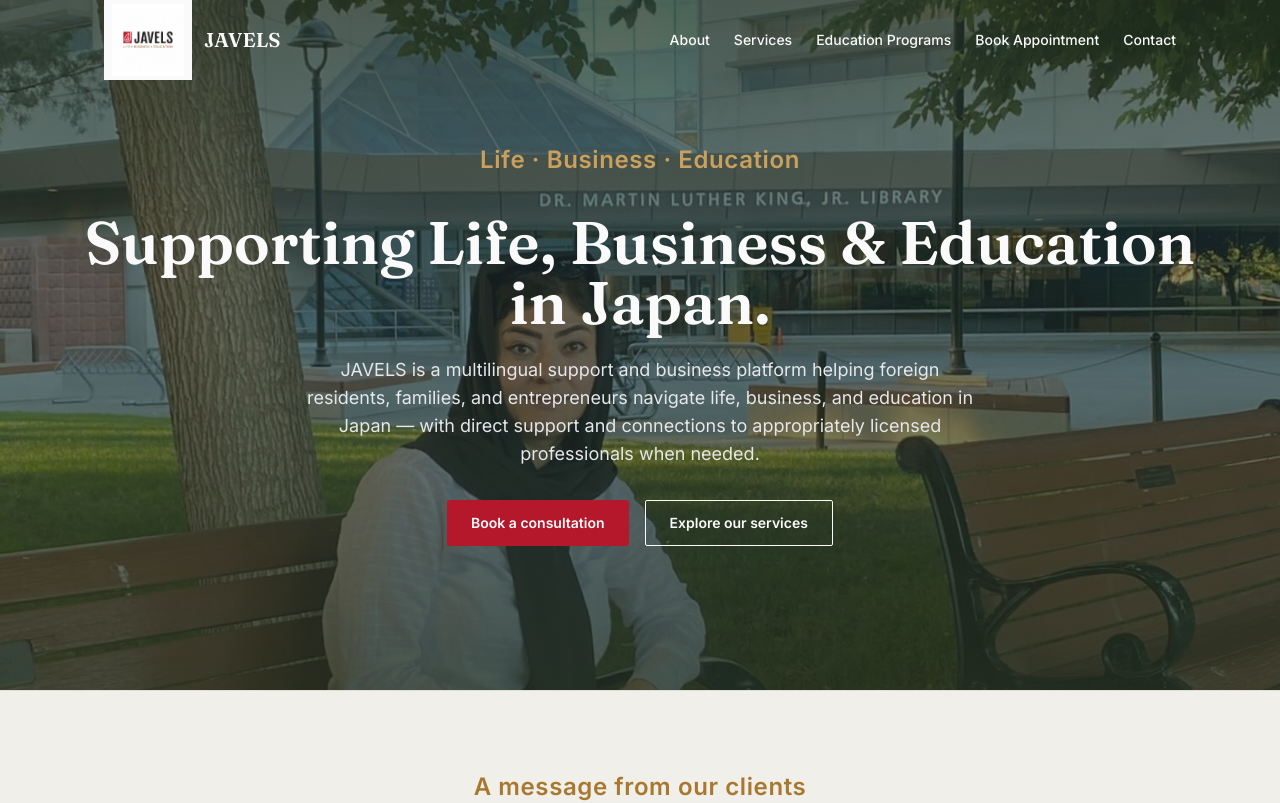
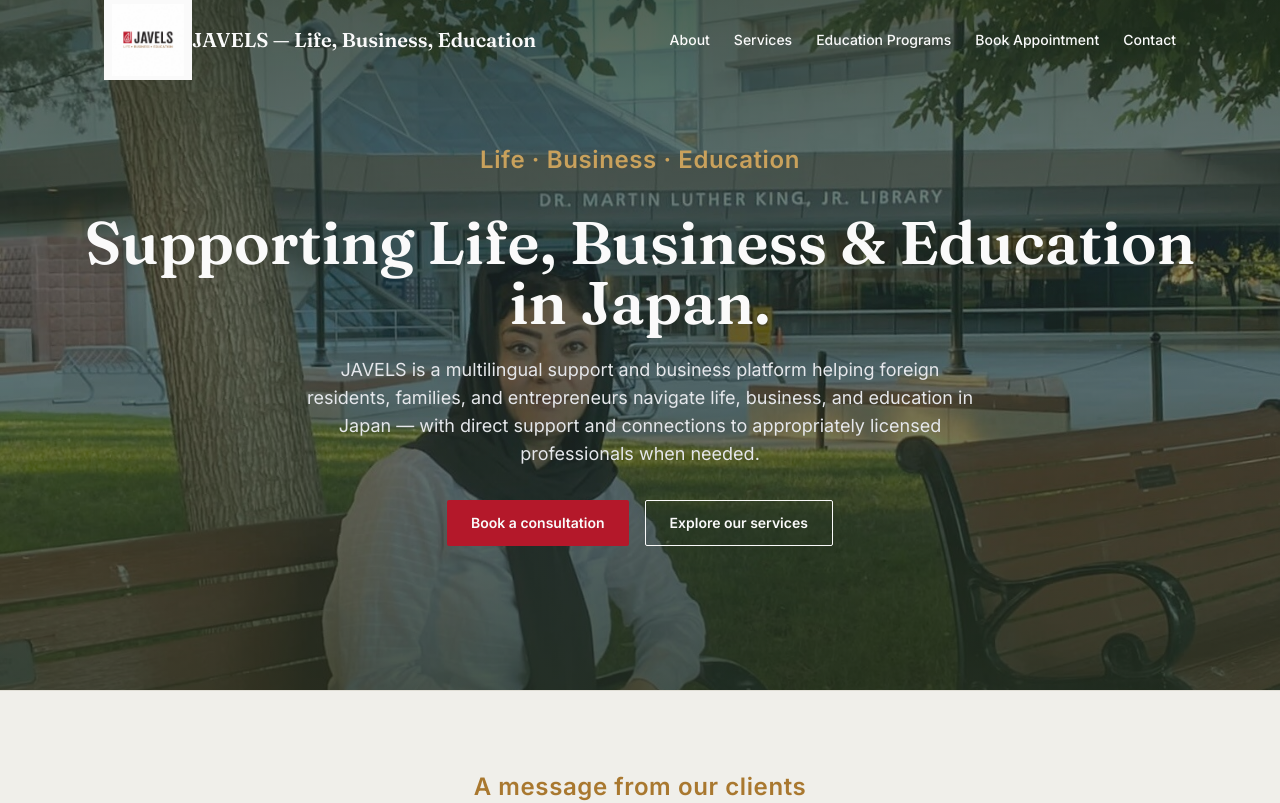
Before and after one commit to technicpro2010-lab/Afghanyouth, a React (Vite) app: page / in a window 1280 px wide. Shown: the top 803 px of the page. Built offline with nearby package versions, Linux system fonts and the light colour scheme.

Commit message:
changes to be committed:

```diff
--- a/src/components/Navbar.jsx
+++ b/src/components/Navbar.jsx
@@ -31,7 +31,7 @@
 
       <div className="section-inner relative justify-between h-full px-6">
         <a href="#top" className="absolute left-6 top-1/2 -translate-y-1/2 z-10 no-underline
-        flex items-center gap-3">
+        flex items-center gap-4.5">
           <img
             src={logo}
             alt="JAVELS — Life, Business, Education"
@@ -43,7 +43,7 @@
            scrolled ? 'text-navy-900 text-lg' : 'text-paper text-xl'
             }`}
           >
-            JAVELS
+            JAVELS — Life, Business, Education
          </span>
         </a>
 
```
